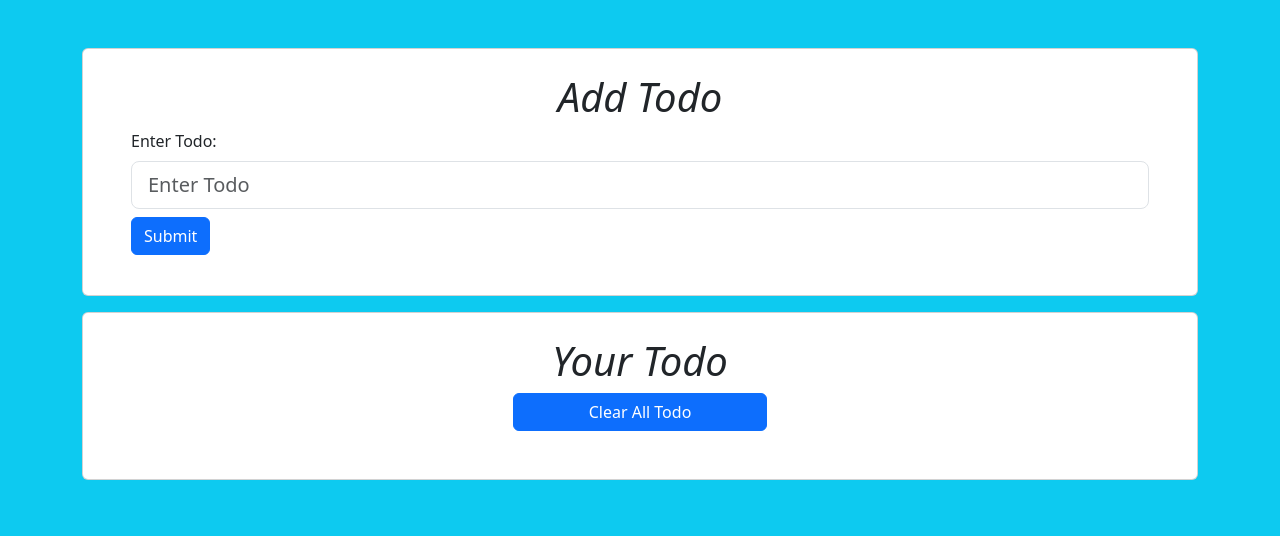
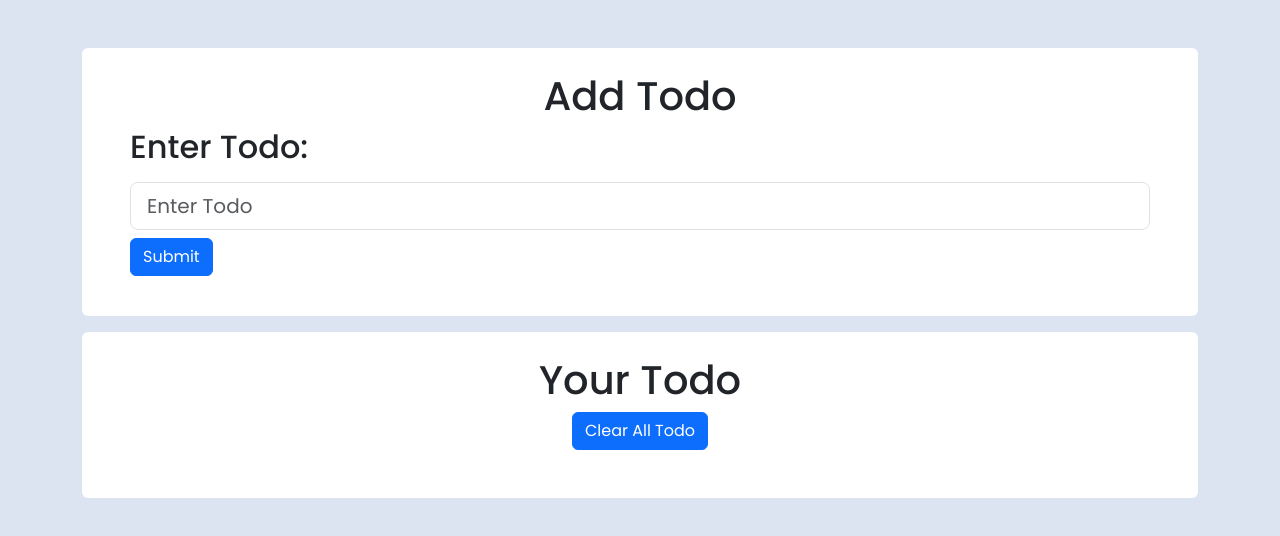
Before and after one commit to jawadhassan100/Todo_App, a plain HTML site: page index.html in a window 1280 px wide. Drawn offline with nearby package versions, Linux system fonts and the light colour scheme.

Commit message:
button updated

```diff
--- a/app.js
+++ b/app.js
@@ -78,6 +78,7 @@ function submitHandler(e) {
     `;
       const toast = new bootstrap.Toast(successNotification);
       toast.show();
+      window.location.reload()
     }
   } catch (error) {
     console.log(error);
--- a/index.html
+++ b/index.html
@@ -8,16 +8,30 @@
       rel="stylesheet"
       href="https://cdn.jsdelivr.net/npm/bootstrap-icons@1.10.3/font/bootstrap-icons.css"
     />
+    <link rel="preconnect" href="https://fonts.googleapis.com" />
+    <link rel="preconnect" href="https://fonts.gstatic.com" crossorigin />
+    <link
+      href="https://fonts.googleapis.com/css2?family=Poppins:ital,wght@0,100;0,200;0,300;0,400;0,500;0,600;0,700;0,800;0,900;1,100;1,200;1,300;1,400;1,500;1,600;1,700;1,800;1,900&display=swap"
+      rel="stylesheet"
+    />
+    <style>
+      *{
+        font-family: 'Poppins' , sans-serif;
+      }
+    </style>
     <title>Todo-List</title>
   </head>
-  <body class="bg-info">
+  <body style="background-color: #dce3f1">
     <main class="container my-5">
-      <div class="card py-4 px-5 mb-3">
-        <h1 class="text-center fst-italic">Add Todo</h1>
+      <div class="card py-4 px-5 mb-3 border border-0">
+        <h1 class="text-center">Add Todo</h1>
         <div>
-          <form >
+          <form>
             <div class="mb-3">
-              <label for="addTodo" class="form-label">Enter Todo:</label>
+              <h2>
+                <label for="addTodo" class="form-label">Enter Todo:</label>
+              </h2>
+
               <input
                 type="text"
                 class="form-control form-control-lg"
@@ -31,10 +45,10 @@
           </form>
         </div>
       </div>
-      <div class="card py-4 px-5">
-        <h1 class="text-center fst-italic">Your Todo</h1>
+      <div class="card py-4 px-5 border border-0">
+        <h1 class="text-center">Your Todo</h1>
         <div class="d-flex justify-content-center">
-          <button class="btn btn-primary w-25" id="clear-btn">
+          <button class="btn btn-primary " id="clear-btn">
             Clear All Todo
           </button>
         </div>
```
